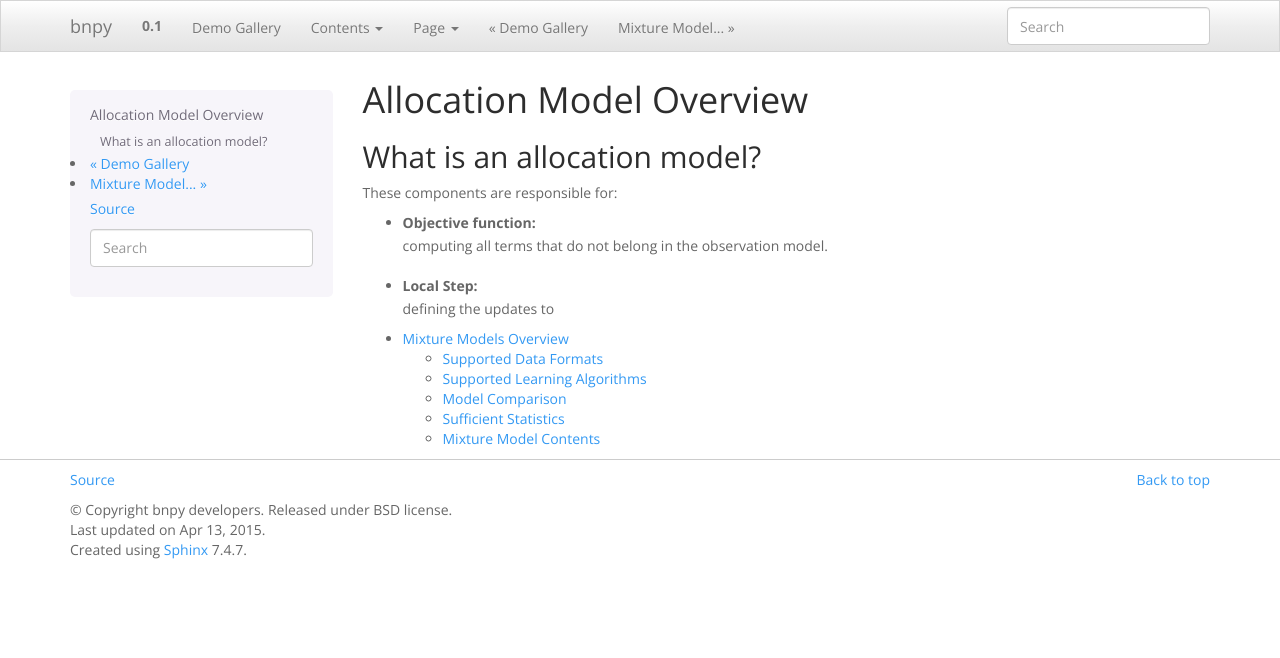
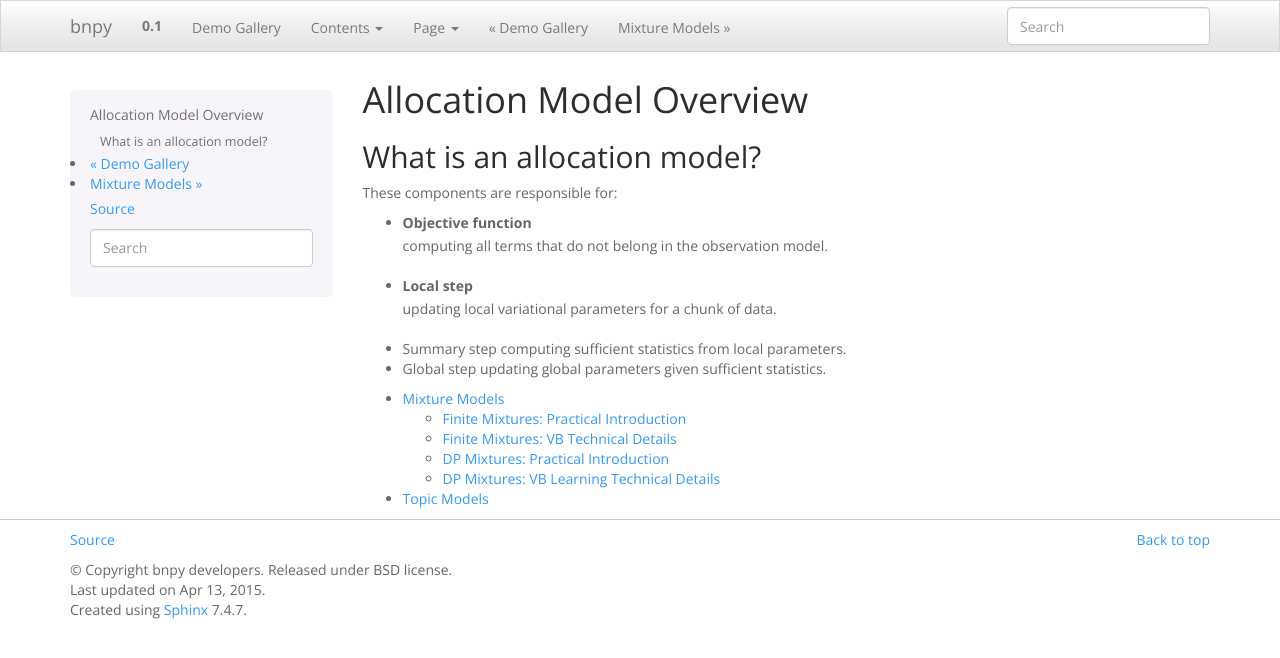
Before and after one commit to co2meal/-bnpy-dev, a Sphinx documentation site: the page built from docs/source/allocmodel/index.rst, in a window 1280 px wide. Shown: the top 658 px of the page. Built offline with Sphinx 7.4.7, drawn with Linux system fonts in a browser that asks for light colours; pages that are not in the unit, such as notebooks, are missing from menus.

```diff
--- a/docs/source/allocmodel/index.rst
+++ b/docs/source/allocmodel/index.rst
@@ -7,16 +7,21 @@ What is an allocation model?
 
 These components are responsible for:
 
-* Objective function:
+* Objective function
 	computing all terms that do not belong in the observation model.
 
-* Local Step:
-	defining the updates to
+* Local step
+	updating local variational parameters for a chunk of data.
 
+* Summary step
+  computing sufficient statistics from local parameters.
 
+* Global step
+  updating global parameters given sufficient statistics.
 
 .. toctree::
-   :maxdepth: 2
+   :maxdepth: 3
+   :titlesonly:
 
    MixtureModels-Overview
    TopicModels-Overview
--- a/docs/source/conf.py
+++ b/docs/source/conf.py
@@ -75,7 +75,7 @@ language = None
 # non-false value, then it is used:
 #today = ''
 # Else, today_fmt is used as the format for a strftime call.
-#today_fmt = '%B %d, %Y'
+today_fmt = '%Y %B %d'
 
 # List of patterns, relative to source directory, that match files and
 # directories to ignore when looking for source files.
@@ -113,7 +113,6 @@ todo_include_todos = True
 
 # Add any paths that contain custom themes here, relative to this directory.
 html_theme_path = sphinx_bootstrap_theme.get_html_theme_path()
-print html_theme_path
 #html_theme_path = [html_theme_path[0] + '/bootstrap']
 
 # The theme to use for HTML and HTML Help pages.  See the documentation for
```
Also changed, not shown: docs/source/allocmodel/MixtureModels-Overview.rst (+6 -6 lines), docs/source/allocmodel/TopicModels-Overview.rst (+58 -0 lines), docs/source/allocmodel/DPMixture-ObjectSpec.rst (renamed from docs/source/allocmodel/DPMixture-Practical.rst), docs/source/allocmodel/FiniteMixture-ObjectSpec.rst (renamed from docs/source/allocmodel/FiniteMixture-Practical.rst).
